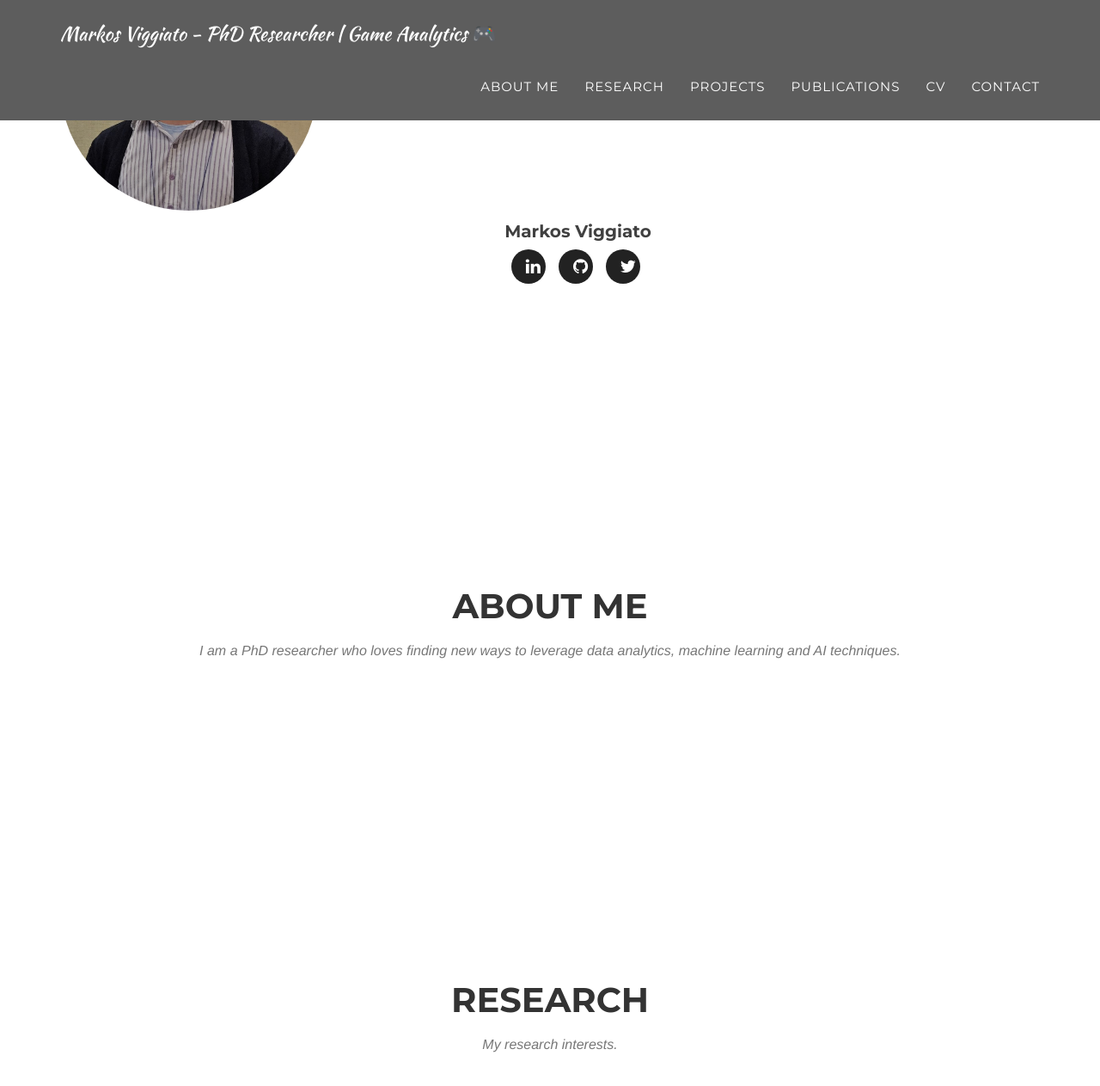
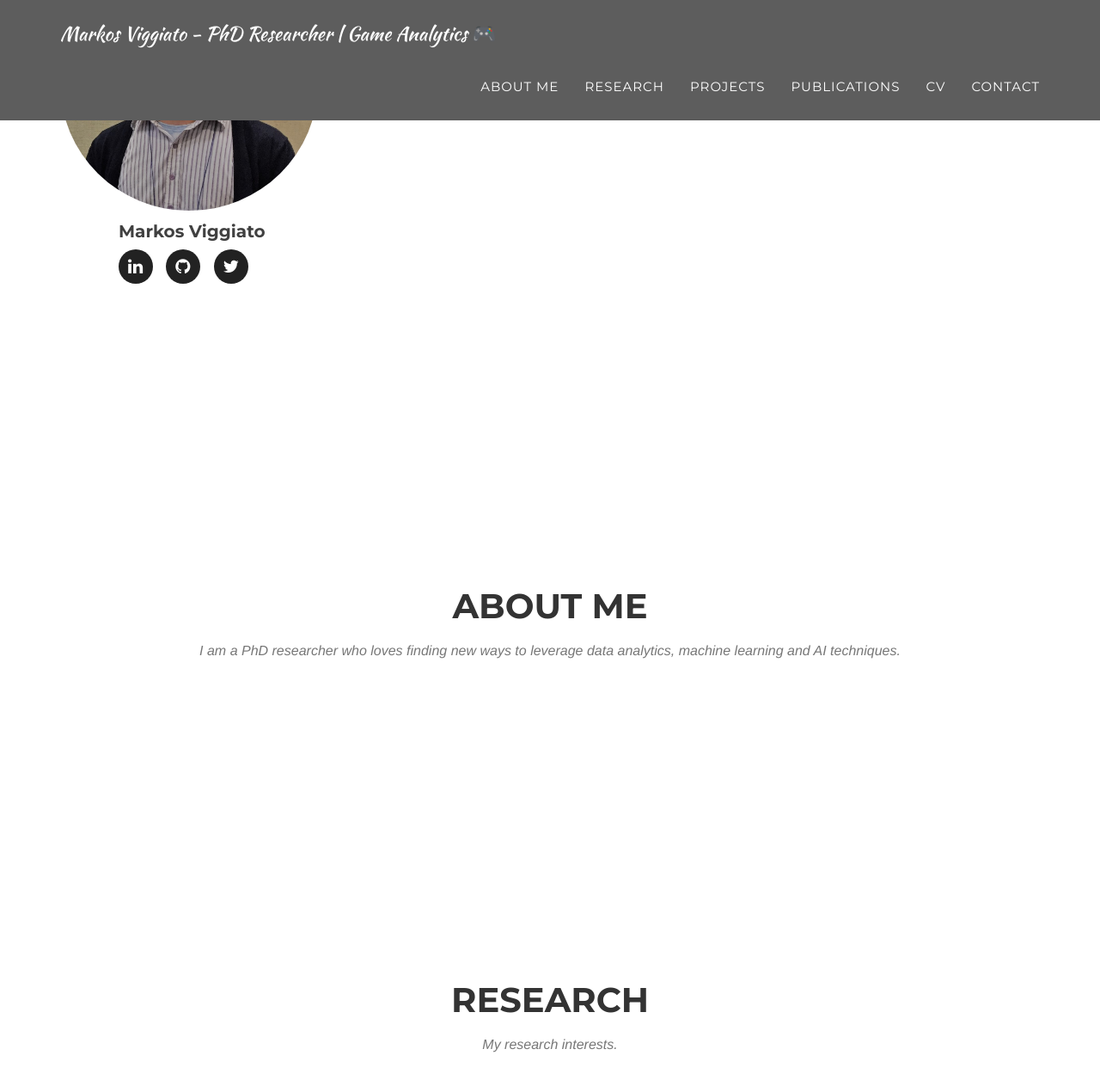
Before and after one commit to markosviggiato/markosviggiato.github.io, a Jekyll site: the page built from index.html, in a window 1280 px wide and 1400 px high, scrolled down 484 px. Shown: the top 1263 px of the window at 86% size. Built offline with Jekyll 4.4.1, drawn with Linux system fonts in a browser that asks for light colours; some web fonts are replaced.

Commit message:
remove additional tag closing

```diff
--- a/_includes/css/agency.css
+++ b/_includes/css/agency.css
@@ -76,7 +76,7 @@ figcaption {
   line-height: 22px;
   font-size: 20px;
   padding: 3px;
-  text-align: center;
+  text-align: left;
 }
 
 
--- a/_includes/header.html
+++ b/_includes/header.html
@@ -79,7 +79,7 @@
             </ul>
 
 
-          </a></figcaption>
+        </figcaption>
         </figure>
             </div>
         </div>
```
